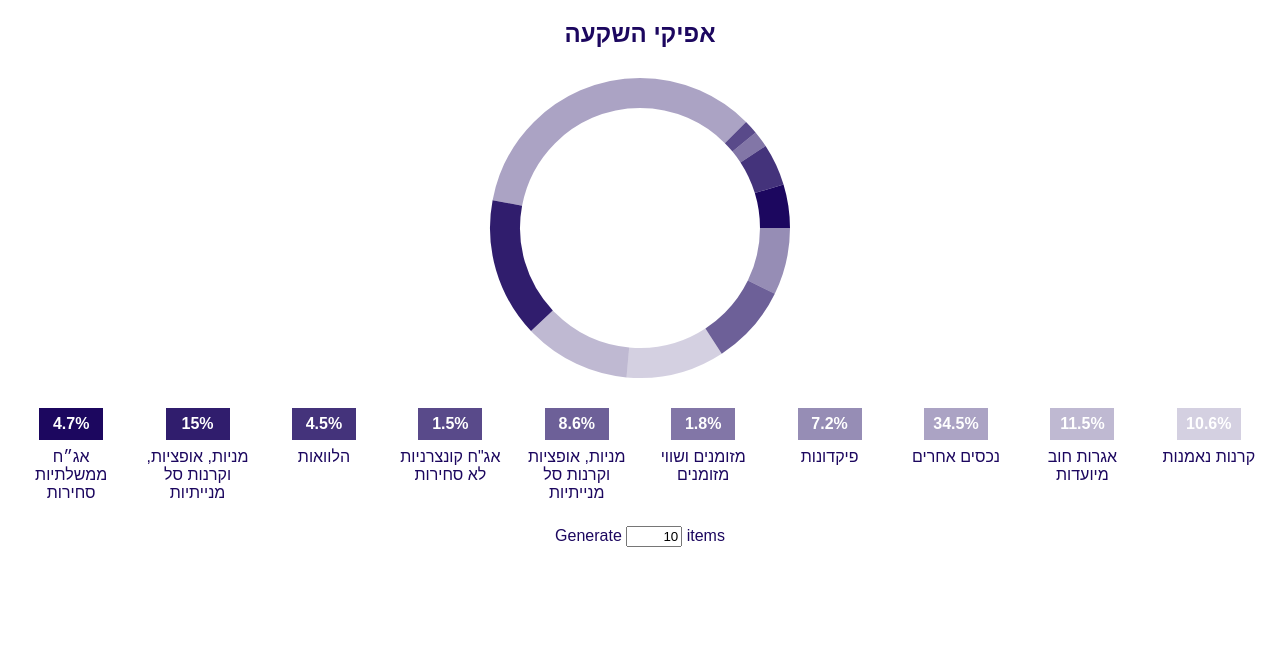
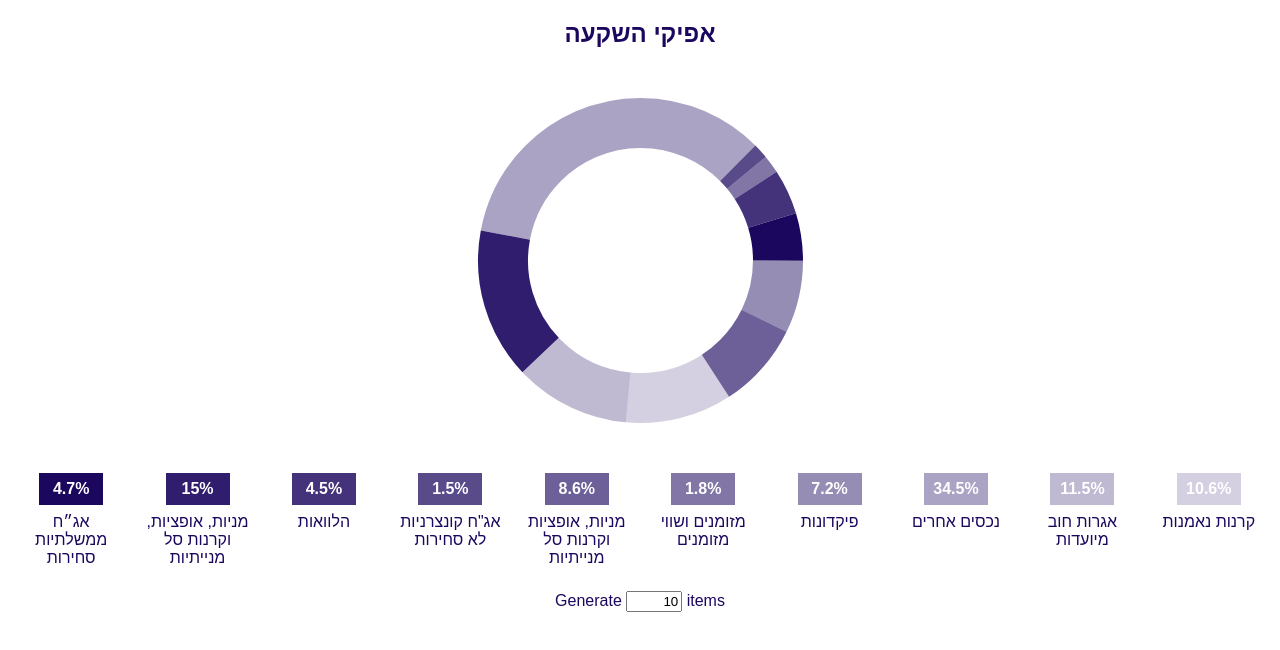
Before and after one commit to trushka/circle-diagrams, a plain HTML site: page pie/index.html in a window 1280 px wide. Drawn offline with Linux system fonts and the light colour scheme.

Commit message:
pie: change sizes

```diff
--- a/pie/index.html
+++ b/pie/index.html
@@ -63,8 +63,8 @@
 		}
 		/*Vidget style*/
 		.diagram {
-			--size: 300px;
-			--thickness: 30px;
+			--size: 325px;
+			--thickness: 50px;
 			margin: auto;
 			width: var(--size);
 		}
```
